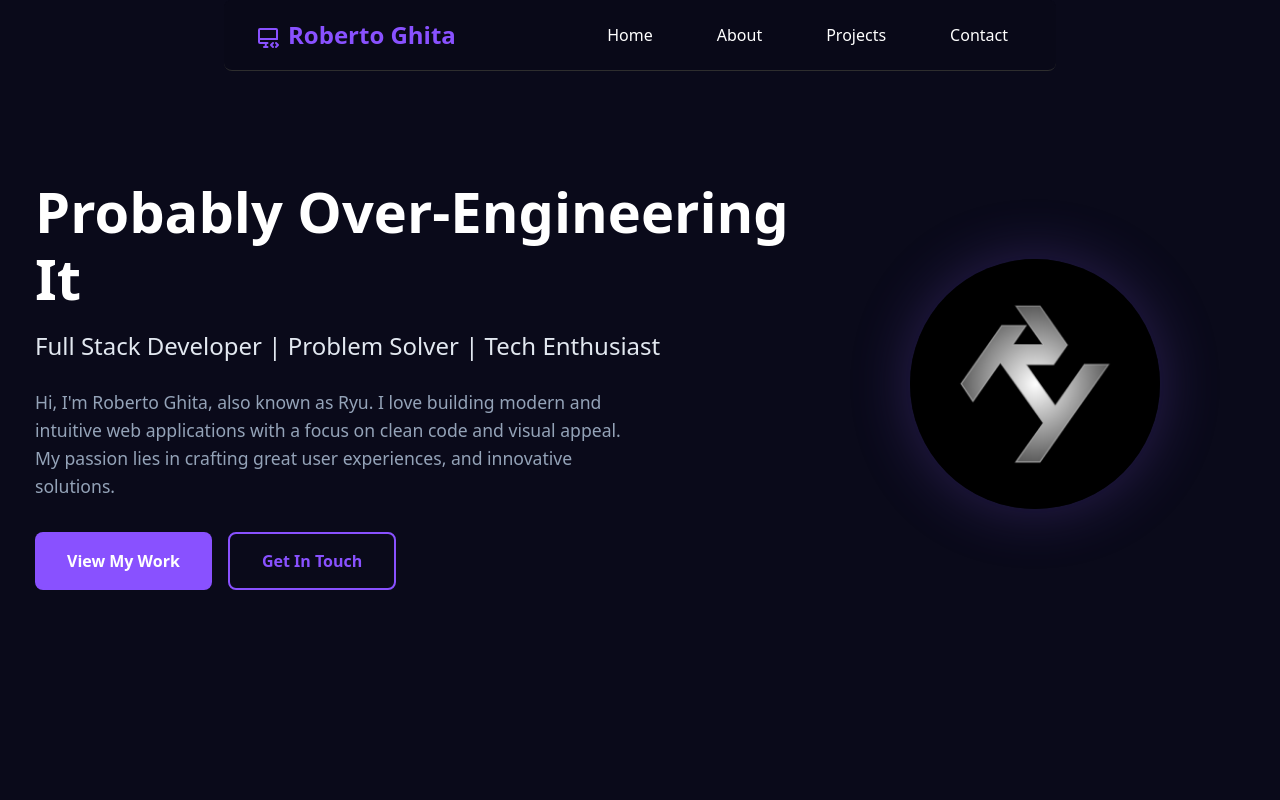
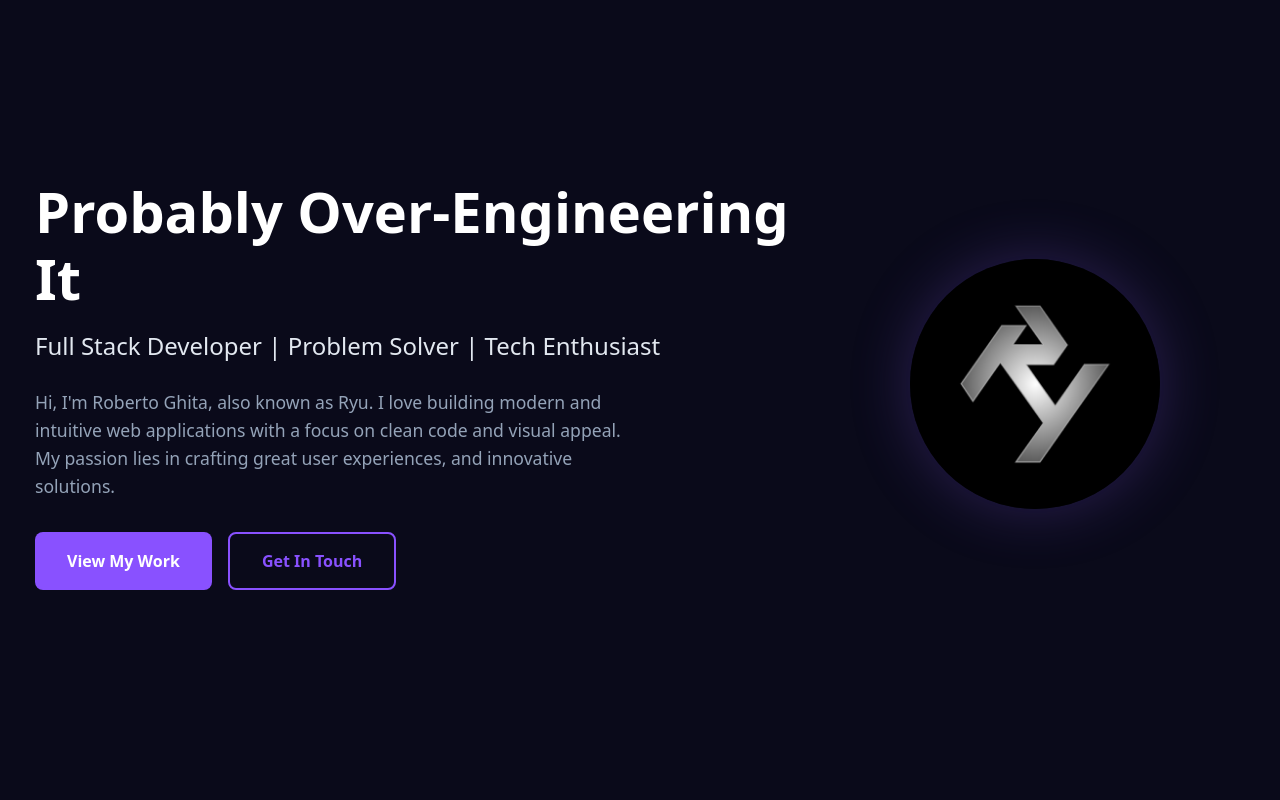
Before and after one commit to Ryukagu08/Portfolio, a React (Vite) app: page / in a window 1280 px wide. Shown: the top 800 px of the page. Built offline with nearby package versions, Linux system fonts and the light colour scheme.

Commit message:
feat: add slide down and slide up animations to Navbar for improved user experience

```diff
--- a/src/components/Navbar.css
+++ b/src/components/Navbar.css
@@ -11,6 +11,19 @@
   border-bottom: #2e2e2e 1px solid;
   z-index: 1000;
   padding: 1rem 0;
+  animation: slideDown 0.5s ease forwards;
+  will-change: transform;
+}
+
+@keyframes slideDown {
+  from {
+    transform: translateX(-50%) translateY(-20px);
+    opacity: 0;
+  }
+  to {
+    transform: translateX(-50%) translateY(0);
+    opacity: 1;
+  }
 }
 
 .nav-container {
@@ -91,6 +104,18 @@
     border-bottom: none;
     top: auto;
     bottom: 0;
+    animation: slideUp 0.5s ease forwards;
+  }
+
+  @keyframes slideUp {
+    from {
+      transform: translateX(-50%) translateY(20px);
+      opacity: 0;
+    }
+    to {
+      transform: translateX(-50%) translateY(0);
+      opacity: 1;
+    }
   }
 
   .nav-menu {
```
